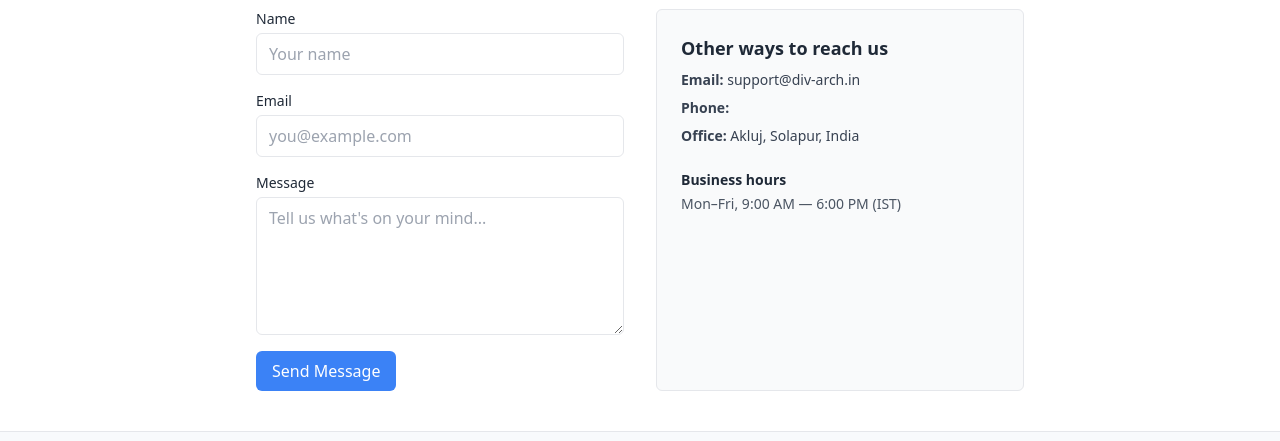
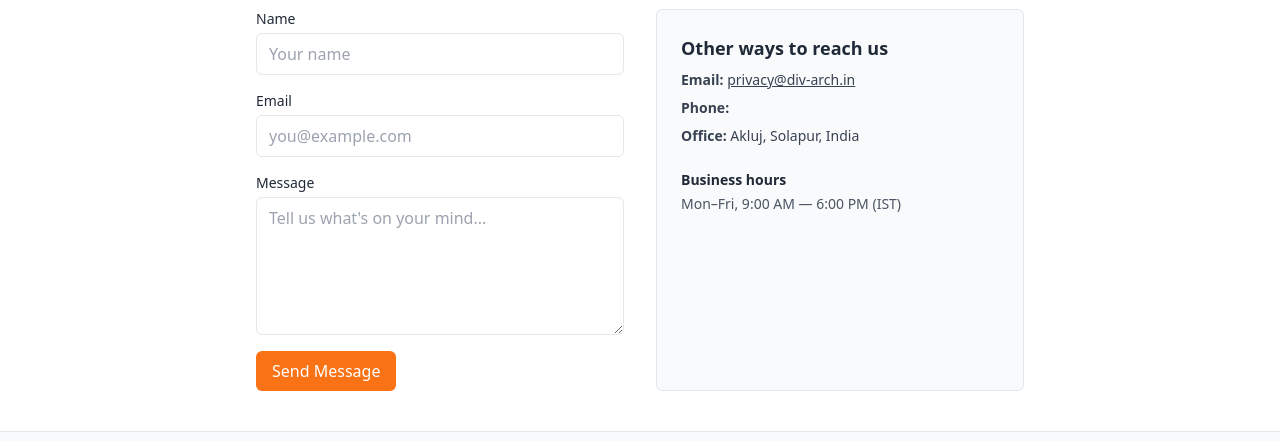
Before and after one commit to shivamsutar1233/Divarch-Studio, a React (Vite) app: page /contact in a window 1280 px wide. Shown: the part 203-644 px from the top of the page. Built offline with nearby package versions, Linux system fonts and the light colour scheme.

Commit message:
Update ContactUs component styles and change contact number reference

```diff
--- a/src/pages/ContactUs.jsx
+++ b/src/pages/ContactUs.jsx
@@ -50,7 +50,7 @@ export default function ContactUs() {
             <input
               name="from_name"
               required
-              className="mt-1 block w-full rounded-md border px-3 py-2 focus:ring-2 focus:ring-blue-500"
+              className="mt-1 block w-full rounded-md border px-3 py-2 focus:ring-2 focus:ring-orange-500"
               placeholder="Your name"
             />
           </div>
@@ -61,7 +61,7 @@ export default function ContactUs() {
               name="reply_to"
               type="email"
               required
-              className="mt-1 block w-full rounded-md border px-3 py-2 focus:ring-2 focus:ring-blue-500"
+              className="mt-1 block w-full rounded-md border px-3 py-2 focus:ring-2 focus:ring-orange-500"
               placeholder="you@example.com"
             />
           </div>
@@ -72,7 +72,7 @@ export default function ContactUs() {
               name="message"
               rows="5"
               required
-              className="mt-1 block w-full rounded-md border px-3 py-2 focus:ring-2 focus:ring-blue-500"
+              className="mt-1 block w-full rounded-md border px-3 py-2 focus:ring-2 focus:ring-orange-500"
               placeholder="Tell us what's on your mind..."
             />
           </div>
@@ -81,7 +81,7 @@ export default function ContactUs() {
             <button
               type="submit"
               disabled={isSubmitting}
-              className="inline-flex items-center px-4 py-2 rounded-md bg-blue-500 text-white font-medium hover:bg-blue-600 disabled:opacity-50 disabled:cursor-not-allowed transition-colors"
+              className="inline-flex items-center px-4 py-2 rounded-md bg-orange-500 text-white font-medium hover:bg-orange-600 disabled:opacity-50 disabled:cursor-not-allowed transition-colors"
             >
               {isSubmitting ? "Sending..." : "Send Message"}
             </button>
@@ -103,10 +103,22 @@ export default function ContactUs() {
           <h3 className="text-lg font-semibold mb-2">Other ways to reach us</h3>
           <ul className="text-sm text-gray-700 space-y-2">
             <li>
-              <strong>Email:</strong> support@div-arch.in
+              <strong>Email:</strong>{" "}
+              <a
+                href="mailto:privacy@div-arch.in"
+                className="font-medium underline hover:text-blue-600"
+              >
+                privacy@div-arch.in
+              </a>
             </li>
             <li>
-              <strong>Phone:</strong> {import.meta.env.VITE_CONTACT_NUMBER}
+              <strong>Phone:</strong>{" "}
+              <a
+                href={`tel:${import.meta.env.VITE_WHATSAPP_NUMBER}`}
+                className="font-medium underline hover:text-blue-600"
+              >
+                {import.meta.env.VITE_WHATSAPP_NUMBER}
+              </a>
             </li>
             <li>
               <strong>Office:</strong> Akluj, Solapur, India
```
